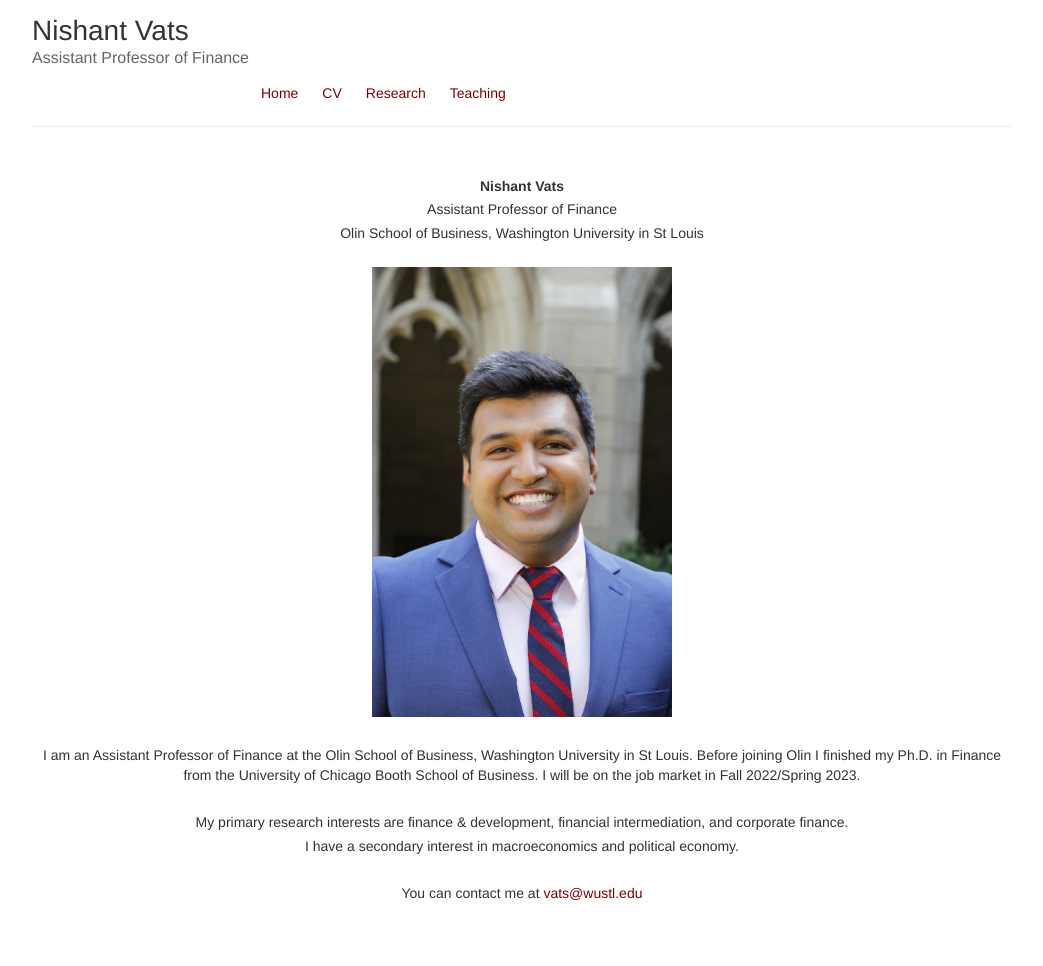
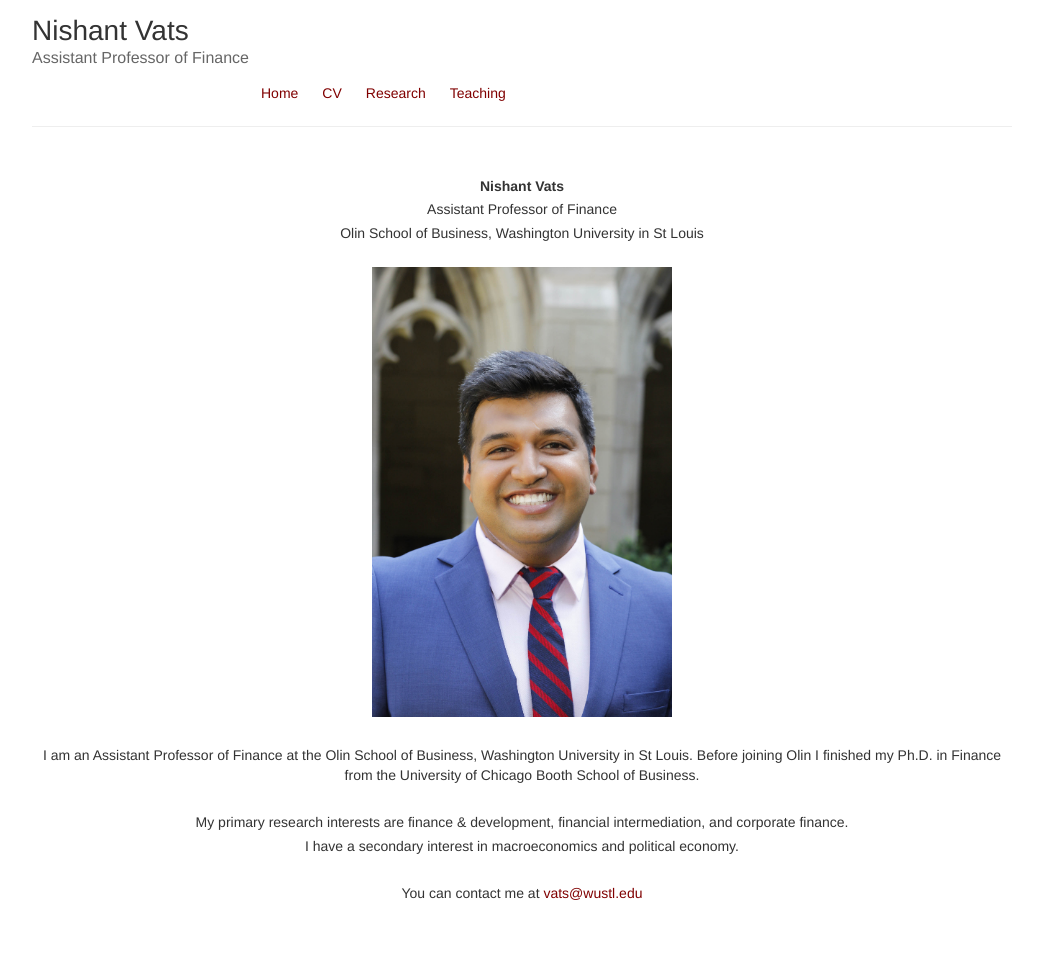
Before and after one commit to nishvats/nishvats.github.io, a Jekyll site: the page built from index.html, in a window 1280 px wide. Shown: the whole page, without its empty margins (118-1161 px from the left). Built offline with Jekyll 4.4.1, drawn with Linux system fonts in a browser that asks for light colours.

Commit message:
Update index.html

```diff
--- a/index.html
+++ b/index.html
@@ -15,7 +15,7 @@ layout: default
 <br>
 <br>
 
-<p>I am an Assistant Professor of Finance at the Olin School of Business, Washington University in St Louis. Before joining Olin I finished my Ph.D. in Finance from the University of Chicago Booth School of Business. I will be on the job market in Fall 2022/Spring 2023. </p>
+<p>I am an Assistant Professor of Finance at the Olin School of Business, Washington University in St Louis. Before joining Olin I finished my Ph.D. in Finance from the University of Chicago Booth School of Business.</p>
   <br>
 <p>My primary research interests are finance & development, financial intermediation, and corporate finance.</p>
 <p>I have a secondary interest in macroeconomics and political economy.</p>
```
